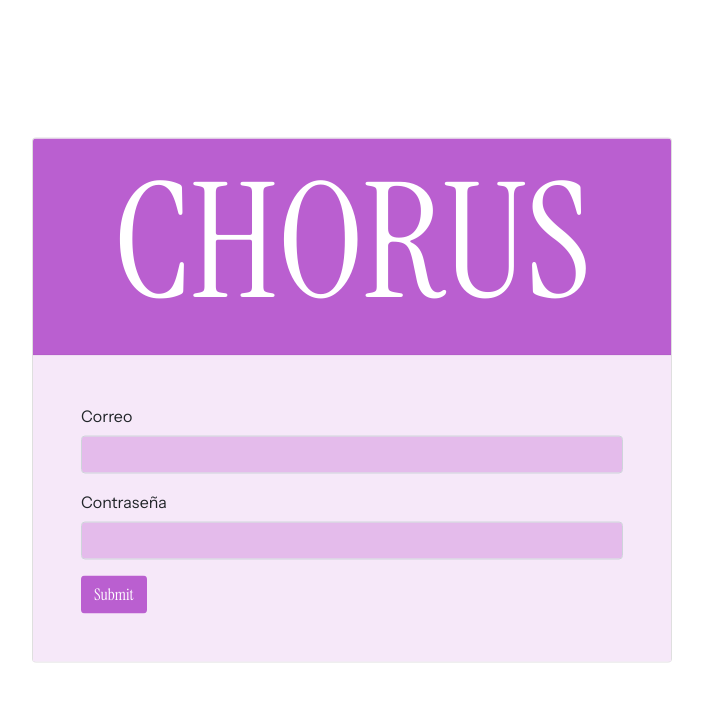
After one commit to ManAlarFor/Chorus_DWES, a PHP site: page /subpages/login.php in a window 1280 px wide. The commit adds this page. Shown: the top 702 px of the page, without its empty margins (288-991 px from the left). Run offline with PHP 8.4, Linux system fonts and the light colour scheme.

Commit message:
Login designed

```diff
--- /dev/null
+++ b/src/assets/css/fonts.css
@@ -0,0 +1,12 @@
+/***************************/
+/**         Fonts         **/
+/***************************/
+@font-face {
+    font-family: instrumentSerif;
+    src: url(../fonts/InstrumentSerif-Regular.ttf);
+}
+
+@font-face {
+    font-family: instrumentSans;
+    src: url(../fonts/InstrumentSans-Regular.ttf);
+}
--- /dev/null
+++ b/src/assets/css/login.css
@@ -0,0 +1,31 @@
+/***************************/
+/**         Card          **/
+/***************************/
+
+h1{
+    font-size: 1000% !important;
+}
+
+.bg-titulo{
+
+    background-color: #BA5FD0 !important;
+    font-family: instrumentSerif;
+    color: #FFF !important;
+
+}
+
+.bg-clarito{
+
+    background-color: #F6E8F9 !important;
+
+}
+
+.bg-input{
+
+    background-color: #E4BBEB !important;
+
+}
+
+form{
+    font-family: instrumentSans;
+}
--- /dev/null
+++ b/src/subpages/login.php
@@ -0,0 +1,35 @@
+<!DOCTYPE html>
+<html lang="en">
+<head>
+    <meta charset="UTF-8">
+    <meta name="viewport" content="width=device-width, initial-scale=1.0">
+    <title>Chorus - LogIn</title>
+
+    <link rel="stylesheet" href="../assets/css/login.css">
+    <link rel="stylesheet" href="../assets/css/fonts.css">
+    <link rel="shortcut icon" href="../assets/img/chorusIcon.png" type="image/x-icon">
+    <link rel="stylesheet" href="https://cdn.jsdelivr.net/npm/bootstrap-icons@1.11.3/font/bootstrap-icons.min.css">
+    <link href="https://cdn.jsdelivr.net/npm/bootstrap@5.0.2/dist/css/bootstrap.min.css" rel="stylesheet" integrity="sha384-EVSTQN3/azprG1Anm3QDgpJLIm9Nao0Yz1ztcQTwFspd3yD65VohhpuuCOmLASjC" crossorigin="anonymous">
+
+</head>
+<body>
+
+    <div class="card position-absolute top-50 start-50 translate-middle"  style="width: 40rem;">
+        <div class="card-header bg-titulo text-center">
+            <h1>CHORUS</h1>
+        </div>
+        <form class="p-5 bg-clarito">
+            <div class="mb-3">
+                <label for="correo" class="form-label">Correo</label>
+                <input type="email" class="form-control bg-input" id="correo">
+            </div>
+            <div class="mb-3">
+                <label for="passwd" class="form-label">Contraseña</label>
+                <input type="password" class="form-control bg-input" id="passwd">
+            </div>
+            <button type="submit" class="btn bg-titulo">Submit</button>
+        </form>
+    </div>
+
+</body>
+</html>
```
Also changed, not shown: src/assets/css/style.css (+0 -15 lines), src/index.php (+2 -39 lines), src/subpages/navBar.php (added, +40 -0 lines), src/subpages/profile.php (added, +11 -0 lines).
